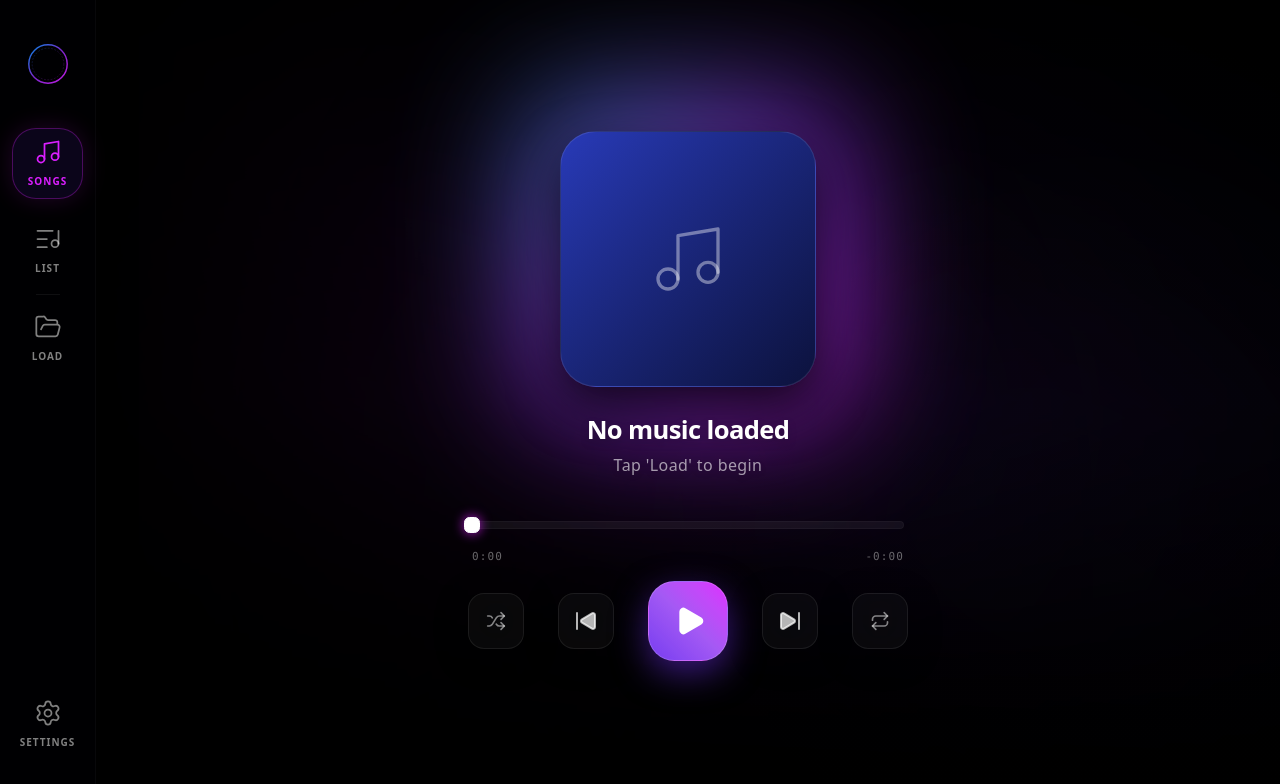
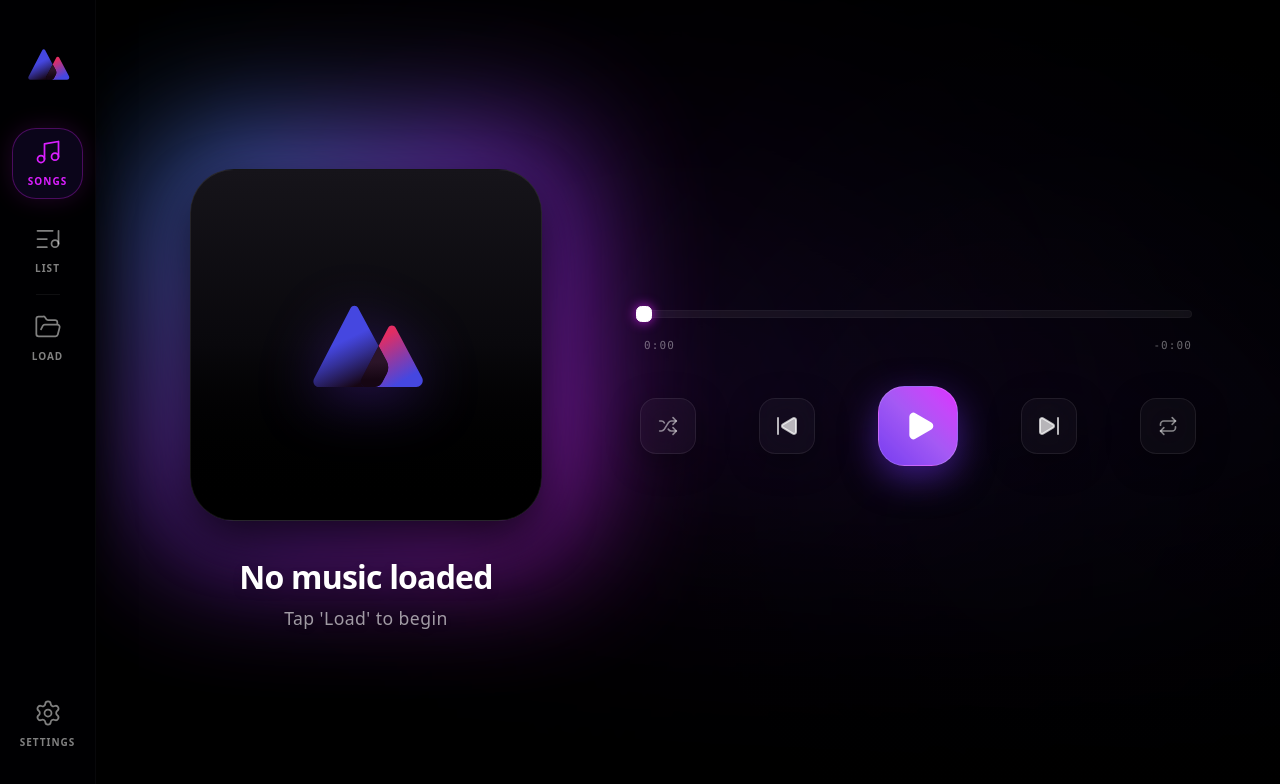
Before and after one commit to mikullovci-lab/DriveBeat, a React (Vite) app: page / in a window 1280 px wide. Shown: the top 784 px of the page. Built offline with nearby package versions, Linux system fonts and the light colour scheme.

Commit message:
Add files via upload

```diff
--- a/src/App.tsx
+++ b/src/App.tsx
@@ -71,75 +71,28 @@ const cleanFileName = (filename: string) => {
 
 // DriveBeat Logo SVG Component: A futuristic combination of a steering wheel, vinyl groove, and high-fidelity sound waves
 const DriveBeatLogo = ({ className = "w-8 h-8" }) => (
-  <svg viewBox="0 0 200 200" className={className} xmlns="http://www.w3.org/2000/svg">
+  <svg viewBox="0 0 595.28 521.36" className={className} xmlns="http://www.w3.org/2000/svg" xmlnsXlink="http://www.w3.org/1999/xlink">
     <defs>
-      <linearGradient id="dbGrad" x1="0%" y1="0%" x2="100%" y2="100%">
-        <stop offset="0%" stopColor="#0099FF" />
-        <stop offset="50%" stopColor="#8A2BE2" />
-        <stop offset="100%" stopColor="#db1fff" />
+      <linearGradient id="logo-linear-gradient" x1="159.39" y1="256.88" x2="260.09" y2="466.03" gradientUnits="userSpaceOnUse">
+        <stop offset="0" stopColor="#4547e0"/>
+        <stop offset=".12" stopColor="#4040cb"/>
+        <stop offset=".37" stopColor="#343097"/>
+        <stop offset=".73" stopColor="#211544"/>
+        <stop offset=".92" stopColor="#160613"/>
+      </linearGradient>
+      <linearGradient id="logo-linear-gradient1" x1="-8458.47" y1="-8210.44" x2="-8315.33" y2="-7967.98" gradientTransform="translate(8782.82 8458.77)" gradientUnits="userSpaceOnUse">
+        <stop offset=".02" stopColor="#e22d63"/>
+        <stop offset=".45" stopColor="#893ba9"/>
+        <stop offset=".81" stopColor="#4547e0"/>
+      </linearGradient>
+      <linearGradient id="logo-linear-gradient2" x1="335.07" y1="337.59" x2="338.17" y2="439.84" gradientUnits="userSpaceOnUse">
+        <stop offset=".02" stopColor="#2b1428"/>
+        <stop offset=".81" stopColor="#160613"/>
       </linearGradient>
     </defs>
-
-    {/* Outer Steering Wheel / Audio Dial Ring */}
-    <circle
-      cx="100"
-      cy="100"
-      r="80"
-      stroke="url(#dbGrad)"
-      strokeWidth="6"
-      fill="none"
-      className="opacity-90"
-    />
-
-    {/* Inner Vinyl Groove / Dashboard Gauge */}
-    <circle
-      cx="100"
-      cy="100"
-      r="66"
-      stroke="url(#dbGrad)"
-      strokeWidth="2"
-      strokeDasharray="8 6"
-      fill="none"
-      className="opacity-40"
-    />
-
-    {/* Elegant Steering Wheel Spokes & Dynamic Music Waves */}
-    {/* Left Spoke */}
-    <path
-      d="M 20 100 Q 55 100 70 100"
-      stroke="url(#dbGrad)"
-      strokeWidth="5"
-      strokeLinecap="round"
-      className="opacity-80"
-    />
-    {/* Right Spoke */}
-    <path
-      d="M 130 100 Q 145 100 180 100"
-      stroke="url(#dbGrad)"
-      strokeWidth="5"
-      strokeLinecap="round"
-      className="opacity-80"
-    />
-    {/* Bottom Spoke */}
-    <path
-      d="M 100 135 L 100 180"
-      stroke="url(#dbGrad)"
-      strokeWidth="5"
-      strokeLinecap="round"
-      className="opacity-80"
-    />
-
-    {/* Glowing Soundwaves / Heartbeat in the center */}
-    {/* Line 1 */}
-    <line x1="80" y1="85" x2="80" y2="115" stroke="url(#dbGrad)" strokeWidth="4.5" strokeLinecap="round" />
-    {/* Line 2 */}
-    <line x1="90" y1="70" x2="90" y2="130" stroke="url(#dbGrad)" strokeWidth="4.5" strokeLinecap="round" />
-    {/* Line 3 (Center) */}
-    <line x1="100" y1="55" x2="100" y2="120" stroke="url(#dbGrad)" strokeWidth="4.5" strokeLinecap="round" />
-    {/* Line 4 */}
-    <line x1="110" y1="70" x2="110" y2="130" stroke="url(#dbGrad)" strokeWidth="4.5" strokeLinecap="round" />
-    {/* Line 5 */}
-    <line x1="120" y1="85" x2="120" y2="115" stroke="url(#dbGrad)" strokeWidth="4.5" strokeLinecap="round" />
+    <path fill="url(#logo-linear-gradient)" d="M275.69,419.32l80.51-153.87-95-176.89c-7.54-14.04-27.73-13.88-35.05.28L55.91,418.2c-8.96,17.34,3.62,38.01,23.14,38.01h216.83c-17.71-1.49-28.65-20.72-20.19-36.89Z"/>
+    <path fill="url(#logo-linear-gradient1)" d="M558.08,412.34l-122.55-231.76c-7.37-13.93-27.29-14.04-34.81-.19l-44.51,85.07,37.16,69.19c10.02,18.67,10.19,41.08.43,59.88l-21.3,41.08c-6.57,12.66-19.64,20.61-33.91,20.61h-42.69c.72.06,1.46.1,2.2.1h233.5c22.58,0,37.04-24.02,26.49-43.97Z"/>
+    <path fill="url(#logo-linear-gradient2)" d="M372.49,435.6l21.3-41.08c9.75-18.81,9.59-41.22-.43-59.88l-37.16-69.19-80.51,153.87c-8.46,16.17,2.48,35.4,20.19,36.89h42.69c14.27,0,27.34-7.95,33.91-20.61Z"/>
   </svg>
 );
 
@@ -868,14 +821,13 @@ export default function App() {
 
   // Calculate upcoming tracks
   const upcomingTracks = [];
-  if (tracks.length > 0) {
-    const nextIdx1 = isShuffle ? shuffledIndices[(shuffledIndices.indexOf(currentIndex) + 1) % tracks.length] : (currentIndex + 1) % tracks.length;
-    const nextIdx2 = isShuffle ? shuffledIndices[(shuffledIndices.indexOf(currentIndex) + 2) % tracks.length] : (currentIndex + 2) % tracks.length;
-    const nextIdx3 = isShuffle ? shuffledIndices[(shuffledIndices.indexOf(currentIndex) + 3) % tracks.length] : (currentIndex + 3) % tracks.length;
-
-    if (tracks[nextIdx1]) upcomingTracks.push({ track: tracks[nextIdx1], index: nextIdx1 });
-    if (tracks[nextIdx2] && tracks.length > 2) upcomingTracks.push({ track: tracks[nextIdx2], index: nextIdx2 });
-    if (tracks[nextIdx3] && tracks.length > 3) upcomingTracks.push({ track: tracks[nextIdx3], index: nextIdx3 });
+  if (tracks.length > 1) {
+    for (let i = 1; i <= 4; i++) {
+      const idx = isShuffle
+        ? shuffledIndices[(shuffledIndices.indexOf(currentIndex) + i) % tracks.length]
+        : (currentIndex + i) % tracks.length;
+      upcomingTracks.push({ track: tracks[idx], index: idx });
+    }
   }
 
   return (
@@ -1010,32 +962,38 @@ export default function App() {
         </div>
 
         {view === 'player' ? (
-          <div className="flex-1 flex flex-col p-4 md:p-6 overflow-y-auto no-scrollbar relative z-10">
+          <div className="flex-1 flex flex-col p-4 md:p-6 overflow-y-auto no-scrollbar relative z-10 justify-center">
 
-            <div className="flex flex-col max-w-[28rem] w-full mx-auto mt-2 md:mt-4 h-full">
+            <div className="flex flex-col lg:grid lg:grid-cols-12 lg:gap-12 xl:gap-20 max-w-[28rem] lg:max-w-5xl w-full mx-auto mt-2 md:mt-4 lg:mt-0 items-center justify-center">
 
-              {/* Main Player Area - No Card Wrapper */}
-              <div className="w-full flex flex-col flex-1 relative z-10 justify-center">
-
-                <div className="w-[65vw] max-w-[16rem] aspect-square relative rounded-[2.5rem] mx-auto mb-6 group flex-shrink-0 flex items-center justify-center">
+              {/* Left Column: Cover Art and Title Info */}
+              <div className="lg:col-span-5 flex flex-col items-center justify-center w-full relative z-10">
+                <div className="w-[65vw] max-w-[16rem] lg:max-w-[22rem] lg:w-[22rem] aspect-square relative rounded-[2.5rem] lg:rounded-[3rem] mx-auto mb-6 lg:mb-8 group flex-shrink-0 flex items-center justify-center">
                   <div className={`absolute inset-[-35px] rounded-[3.5rem] bg-gradient-to-br from-[#0099FF] via-[#8A2BE2] to-[#db1fff] opacity-75 blur-[65px] transition-all duration-1000 ${isPlaying ? 'scale-[1.25] opacity-90 animate-liquid-glow' : 'scale-100 blur-[45px]'}`} />
 
                   {currentMeta?.coverUrl ? (
-                    <img src={currentMeta.coverUrl} alt="Album Art" className="w-full h-full object-cover rounded-[2.25rem] relative z-10 shadow-[0_20px_50px_rgba(0,0,0,0.8)] border border-white/10" />
+                    <img src={currentMeta.coverUrl} alt="Album Art" className="w-full h-full object-cover rounded-[2.25rem] lg:rounded-[2.75rem] relative z-10 shadow-[0_20px_50px_rgba(0,0,0,0.8)] border border-white/10" />
+                  ) : currentIndex >= 0 ? (
+                    <div className={`w-full h-full rounded-[2.25rem] lg:rounded-[2.75rem] relative z-10 shadow-[0_20px_50px_rgba(0,0,0,0.8)] bg-gradient-to-br ${getFallbackColors(currentIndex)} flex items-center justify-center border border-white/10`}>
+                      <Music size={80} className="text-white/40" strokeWidth={1} />
+                    </div>
                   ) : (
-                    <div className={`w-full h-full rounded-[2.25rem] relative z-10 shadow-[0_20px_50px_rgba(0,0,0,0.8)] bg-gradient-to-br ${getFallbackColors(currentIndex >= 0 ? currentIndex : 0)} flex items-center justify-center border border-white/10`}>
-                      <Music size={80} className="text-white/40" strokeWidth={1} />
+                    <div className="w-full h-full rounded-[2.25rem] lg:rounded-[2.75rem] relative z-10 shadow-[0_20px_50px_rgba(0,0,0,0.8)] bg-gradient-to-b from-[#16141a] via-[#09080c] to-black flex flex-col items-center justify-center border border-white/[0.08] p-10 select-none">
+                      <DriveBeatLogo className="w-24 h-24 lg:w-32 lg:h-32 drop-shadow-[0_10px_30px_rgba(112,48,239,0.35)] hover:scale-105 transition-transform duration-500" />
                     </div>
                   )}
                 </div>
 
-                <div className="text-center mb-3 px-2 relative z-10 flex-shrink-0">
-                  <h1 className="text-[1.6rem] font-bold text-white mb-1 truncate tracking-tight drop-shadow-lg">{title}</h1>
-                  <p className="text-[1rem] text-white/60 truncate tracking-wide drop-shadow-md">{artist}</p>
+                <div className="text-center mb-3 lg:mb-0 px-2 relative z-10 flex-shrink-0">
+                  <h1 className="text-[1.6rem] lg:text-[2rem] font-bold text-white mb-1 truncate tracking-tight drop-shadow-lg max-w-[17rem] lg:max-w-[22rem]">{title}</h1>
+                  <p className="text-[1rem] lg:text-[1.1rem] text-white/60 truncate tracking-wide drop-shadow-md max-w-[17rem] lg:max-w-[22rem]">{artist}</p>
+                </div>
               </div>
 
+              {/* Right Column: Controls & Queue */}
+              <div className="lg:col-span-7 flex flex-col justify-center w-full relative z-10 mt-4 lg:mt-0">
                 {/* Custom Progress Bar */}
-                <div className="w-full mt-4 mb-4 relative z-10 px-2 flex-shrink-0">
+                <div className="w-full mt-4 mb-4 lg:mt-0 lg:mb-8 relative z-10 px-2 flex-shrink-0">
                   <div
                     className="h-10 flex items-center group cursor-pointer relative"
                     onMouseDown={handleSeek}
@@ -1062,7 +1020,7 @@ export default function App() {
                 </div>
 
                 {/* Playback Controls */}
-                <div className="w-full flex items-center justify-between px-1 relative z-10 flex-shrink-0 mb-6">
+                <div className="w-full flex items-center justify-between px-1 relative z-10 flex-shrink-0 mb-6 lg:mb-10">
                   {/* Shuffle Button */}
                   <button
                     onClick={toggleShuffle}
@@ -1118,14 +1076,13 @@ export default function App() {
                     {repeatMode === 2 ? <Repeat1 size={20} strokeWidth={2} /> : <Repeat size={20} strokeWidth={2} />}
                   </button>
                 </div>
-              </div>
 
                 {/* Up Next Section */}
                 {upcomingTracks.length > 0 && (
                   <div className="w-full mt-4 mb-4 px-2">
                     <h3 className="text-[11px] font-bold text-white/40 uppercase tracking-[0.2em] mb-3">Up Next</h3>
-                  <div className="flex gap-4 justify-start overflow-x-auto no-scrollbar pb-1">
-                    {upcomingTracks.slice(0, 3).map(({ track, index }) => {
+                    <div className="flex gap-[26px] sm:gap-8 lg:grid lg:grid-cols-4 lg:gap-6 justify-start lg:justify-between overflow-x-auto lg:overflow-visible no-scrollbar pb-1 w-full">
+                      {upcomingTracks.slice(0, 4).map(({ track, index }) => {
                         const meta = metadataCache[track.id];
                         const tTitle = meta?.title || (track.isStream ? (track.streamTitle || "Live Stream") : cleanFileName(track.file?.name || ""));
                         return (
@@ -1135,9 +1092,9 @@ export default function App() {
                               setCurrentIndex(index);
                               setIsPlaying(true);
                             }}
-                          className="flex flex-col relative text-left hover:scale-[1.03] transition-all duration-300 group w-[105px] sm:w-[120px] shrink-0"
+                            className="flex flex-col relative text-left hover:scale-[1.03] transition-all duration-300 group w-[105px] sm:w-[120px] lg:w-auto shrink-0 lg:shrink"
                           >
-                          <div className="w-[105px] h-[105px] sm:w-[120px] sm:h-[120px] rounded-[1.25rem] overflow-hidden mb-2 relative shadow-[0_12px_24px_rgba(0,0,0,0.5)] border border-white/[0.08] flex items-center justify-center bg-black/20 flex-shrink-0">
+                            <div className="w-[105px] h-[105px] sm:w-[120px] sm:h-[120px] lg:w-full lg:h-auto lg:aspect-square rounded-[1.25rem] overflow-hidden mb-2 relative shadow-[0_12px_24px_rgba(0,0,0,0.5)] border border-white/[0.08] flex items-center justify-center bg-black/20 flex-shrink-0 lg:flex-shrink">
                               {meta?.coverUrl ? (
                                 <img src={meta.coverUrl} className="w-full h-full object-cover group-hover:scale-105 transition-transform duration-700 relative z-10" alt="" />
                               ) : (
@@ -1158,6 +1115,7 @@ export default function App() {
                     </div>
                   </div>
                 )}
+              </div>
 
             </div>
           </div>
```
Also changed, not shown: src/icon.svg (added), 1 other file (tests, documents, lock files or other folders). Lines whose indentation alone changed are shown as unchanged.
